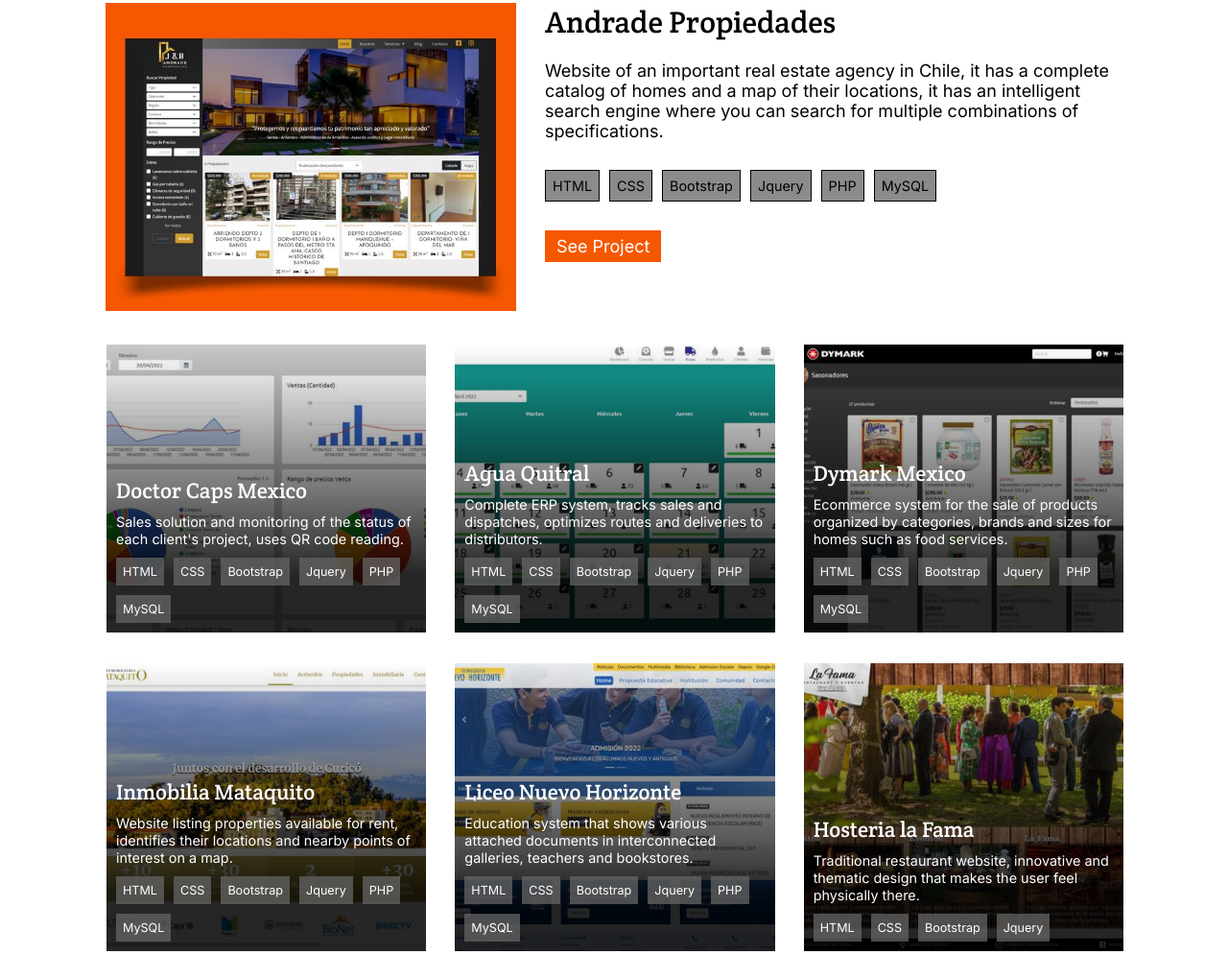
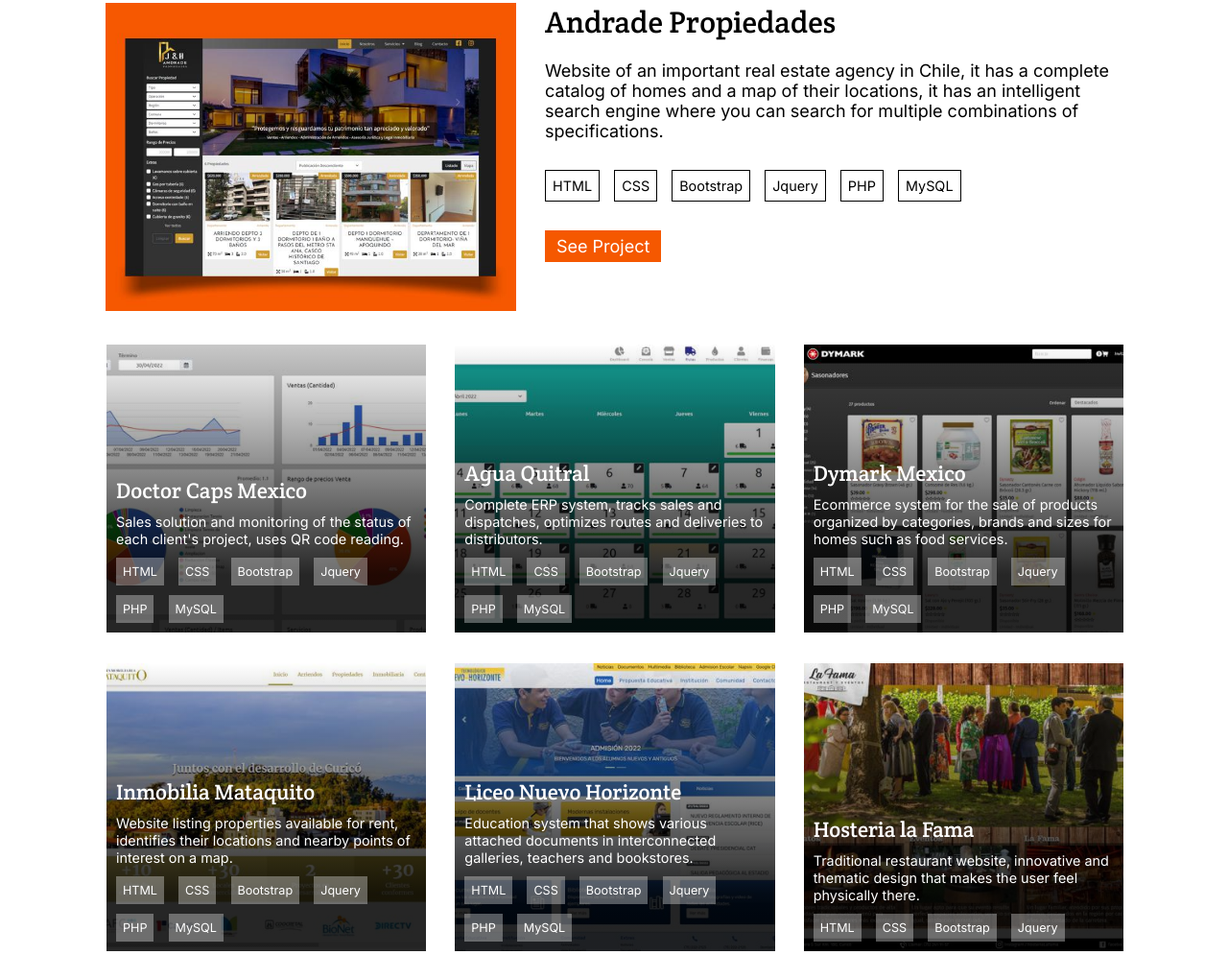
Before and after one commit to mgmediaweb/portfolio, a website: page index.html in a window 1280 px wide. Shown: the part 972-1967 px from the top of the page at 96% size. Drawn offline with Linux system fonts and the light colour scheme.

Commit message:
back to the origin information

```diff
--- a/Assets/css/style.css
+++ b/Assets/css/style.css
@@ -95,15 +95,9 @@
   list-style: none;
 }
 
-.lang-tag::after{
-  content: "";
-  display: block;
-  clear: both;
-}
-
 .lang-tag li {
-  background-color: rgba(100, 100, 100, 0.75);
-  float: left;
+  background-color: rgba(255, 255, 255, 0.33);
+  display: inline-block;
   font-size: 0.7rem;
   margin: 0 10px 10px 0;
   padding: 7px;
```
